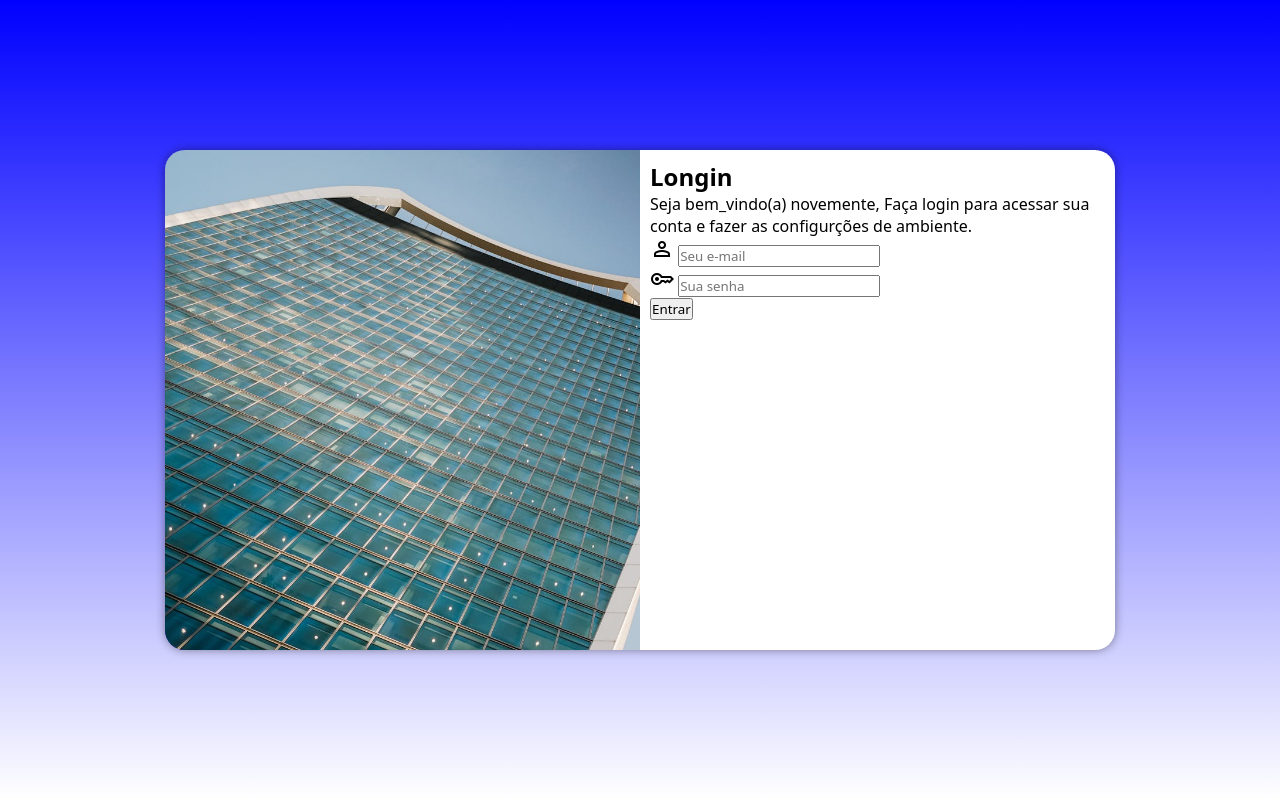
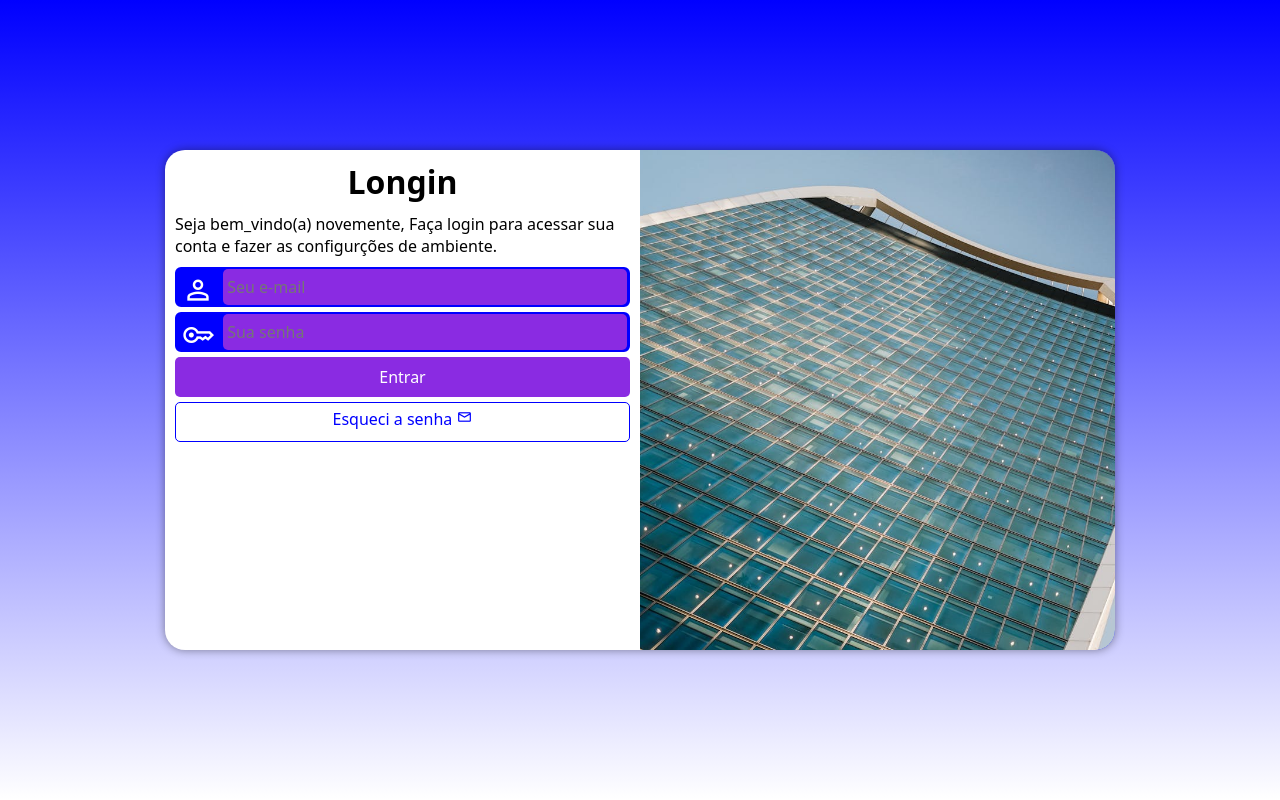
Before and after one commit to FabioCoutinho1/projeto-login, a plain HTML site: page index.html in a window 1280 px wide. Drawn offline with nearby package versions, Linux system fonts and the light colour scheme.

Commit message:
finalizado

```diff
--- a/index.html
+++ b/index.html
@@ -20,23 +20,28 @@
                 <p>
                     Seja bem_vindo(a) novemente, Faça login para acessar sua conta e fazer as configurções de ambiente.
                 </p>
-                <form action="login.php" method="post">
+                <form action="login.php" method="post" autocomplete="on">
 
-                    <div>
-                        <label for="iemail"><span class="material-symbols-outlined">
-                            person
-                            </span></label>
-                        <input type="email" name="email" id="iemail" placeholder="Seu e-mail" required>
+                    <div class="campo">
+
+                        <label for="iemail">
+                            <span class="material-symbols-outlined">person</span>
+                        </label>
+                        <input type="email" name="email" id="iemail" placeholder="Seu e-mail" autocomplete="email" required maxlength="30">
+
                     </div>
 
-                    <div>
-                        <label for="isenha"><span class="material-symbols-outlined">
-                            key
-                            </span></label>
-                        <input type="password" name="senha" id="isenha" min="8" max="15" placeholder="Sua senha" required>
+                    <div class="campo">
+
+                        <label for="isenha">
+                            <span class="material-symbols-outlined">key</span>
+                        </label>
+                        <input type="password" name="senha" id="isenha" minlength="8" maxlength="15" placeholder="Sua senha" autocomplete="current-password" required>
+
                     </div>
 
                     <input type="submit" value="Entrar">
+                    <a href="#" class="botao">Esqueci a senha <span class="material-symbols-outlined">mail</span></a>
                 </form>
             </div>
         </section>
--- a/style/media-query.css
+++ b/style/media-query.css
@@ -1,6 +1,6 @@
 @charset "UTF-8";
 
-@media screen and (min-width: 768px) and (max-width: 992px) {
+@media screen and (min-width: 768px) and (max-width: 992px) { /* config para tablet */
 
     body{
         background-image: linear-gradient(to bottom, blue, white);
@@ -8,6 +8,7 @@
 
     section#login{
         width: 80%;
+        height: 280;
     }
 
     section#login > div#imagem{
@@ -23,24 +24,34 @@
 
 }
 
-@media screen and (min-width: 992px){
+@media screen and (min-width: 992px){ /* config desktop */
     body{
         background-image: linear-gradient(to bottom, blue, white);
     }
 
     section#login{
         width: 950px;
+        height: 350;
     }
 
     section#login > div#imagem{
-        float: left;
+        float: right;
         width: 50%;
         height: 100%;
     }
 
     section#login > div#formulario{
-        float: right;
+        float: left;
         width: 50%;
     }
 
+    div#formulario > h1{
+        font-size: 2em;
+    }
+
+    div#formulario > p{
+        font-size: 1em;
+        margin: 10px 0px;
+    }
+
 }
--- a/style/style.css
+++ b/style/style.css
@@ -31,12 +31,12 @@ section#login{
     position: absolute;
     top: 50%;
     left: 50%;
-    transform: translate(-50%, -50%);
     border-radius: 20px;
     box-shadow: 0px 0px 10px rgba(0, 0, 0, 0.424);
 
     transition: width .3s, height .3s ;
     transition-timing-function: ease;
+    transform: translate(-50%, -50%);
 }
 
 section#login > div#imagem{
@@ -51,3 +51,85 @@ section#login > div#formulario{
     display: block;
     padding: 10px;
 }
+
+
+div#formulario > h1{
+    text-align: center;
+    margin-bottom: 10px;
+}
+
+div#formulario > p{
+    font-size: 0.8em;
+}
+
+form > div.campo{
+    display: block;
+    background-color: blue;
+    border: 2px solid blue;
+    width: 100%;
+    height: 40px;
+    border-radius: 6px;
+    margin: 5px 0px;
+}
+
+div.campo > label > span{
+    font-size: 2em;
+    color: white;
+    padding: 5px;
+}
+
+div.campo > input{
+    background-color: blueviolet;
+    font-size: 1em;
+    width: calc(100% - 47px);
+    height: 100%;
+    border: 0;
+    outline: none;
+    border-radius: 5px;
+    cursor: pointer;
+    padding: 4px;
+    transform: translateY(-13px);
+}
+
+div.campo > input:focus-within{
+    background-color: white;
+}
+
+form > input[type=submit]{
+    display: block;
+    font-size: 1em;
+    width: 100%;
+    height: 40px;
+    background-color: blueviolet;
+    color: white;
+    border: none;
+    border-radius: 5px;
+}
+
+form > input[type=submit]:hover{
+    background-color: rgb(115, 76, 255);
+    cursor: pointer;
+}
+
+form > a.botao{
+        display: block;
+        font-size: 1em;
+        width: 100%;
+        height: 40px;
+        padding-top: 5px;
+        margin-top: 5px;
+        color: blue;
+        border: 1px solid blue;
+        border-radius: 5px;
+        text-decoration: none;
+        text-align: center;
+}
+
+form > a.botao:hover{
+    background-color: rgb(60, 60, 253);
+    color: white;
+}
+
+form > a.botao > span{
+    font-size: 1em;
+}
```
